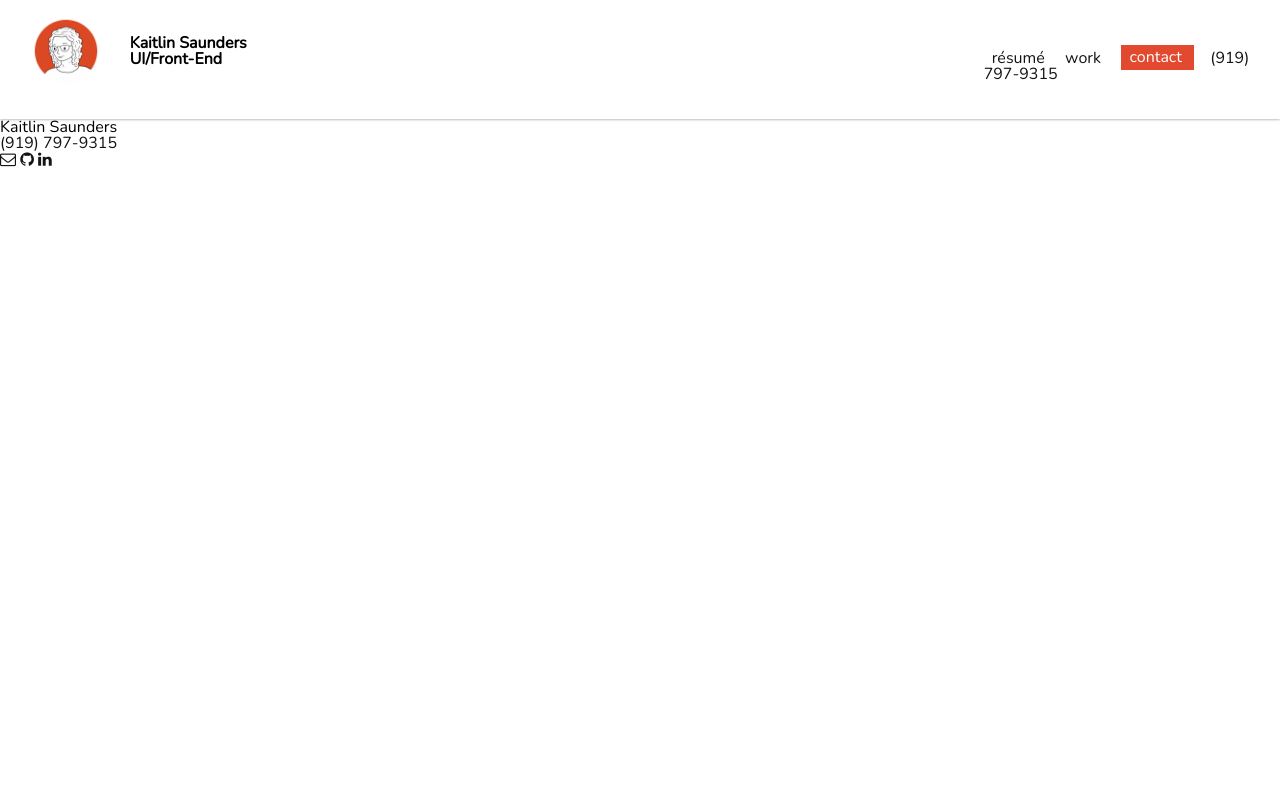
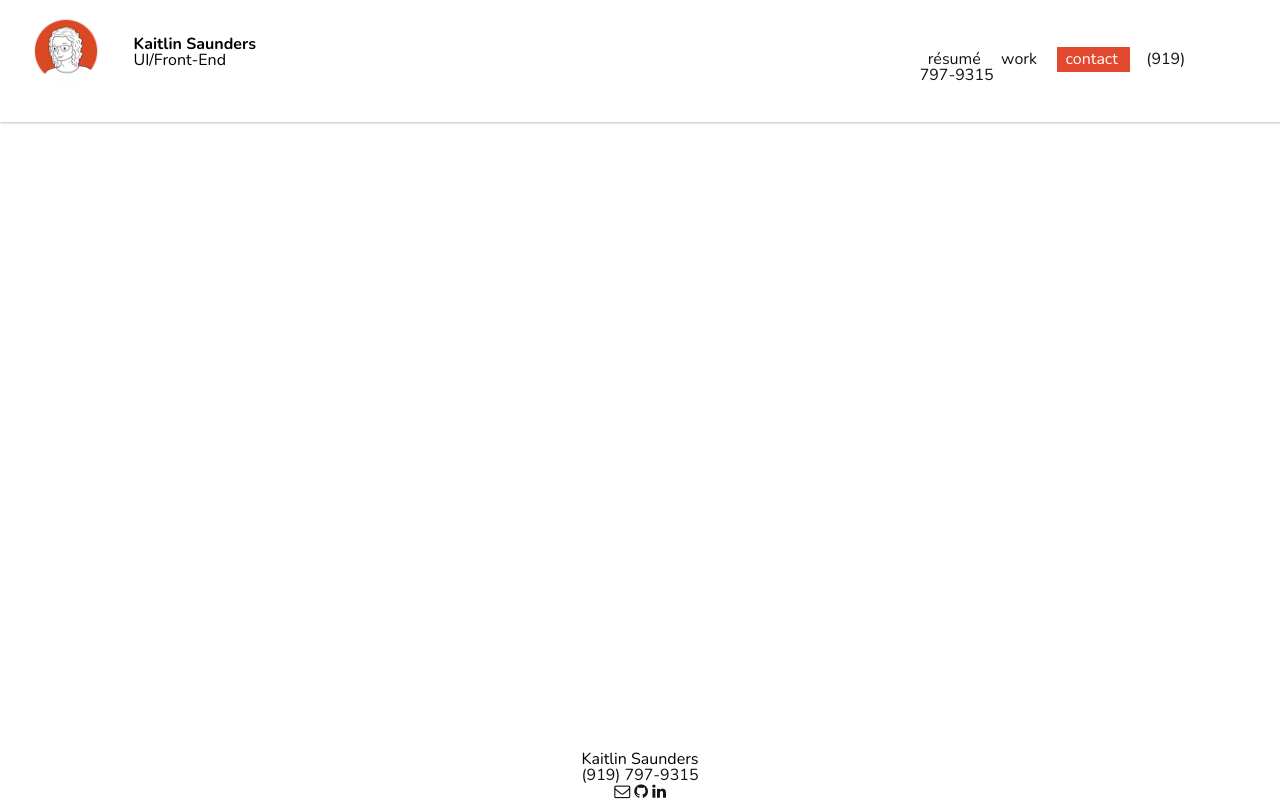
Before and after one commit to khsaunders/portfolio2.0, a plain HTML site: page index.html in a window 1280 px wide. Drawn offline with nearby package versions, Linux system fonts and the light colour scheme; some packages are replaced by stand-ins of ours.

Commit message:
Add changes to header and footer. Footer fixed at bottom; header fixed at top. Changes made to spacing to accomodate those two things

```diff
--- a/assets/css/styles.scss
+++ b/assets/css/styles.scss
@@ -20,10 +20,19 @@ body{
   }
 
 header{
+  width: 100%;
     overflow-x: hidden;
     overflow-y: hidden;
     box-shadow: 0 0 3px #888;
     padding: 1% 2%;
+    position: fixed;
+    margin: 0 auto;
+    #h1Name{
+      font-weight: 700;
+    }
+    #h3Desc{
+      font-weight: 400;
+    }
     .headerLefthandInfo{
       width: 18%;
       display: inline-block;
@@ -44,7 +53,7 @@ header{
     .headerNavLinks{
       position: relative;
       float: right;
-      margin: 3% 0 2% 0;
+      margin: 3% 9% 2% 0;
       font-color: $black;
       a{
           text-decoration: none;
@@ -64,6 +73,12 @@ header{
       }
     }
 }
+footer{
+  bottom: 0;
+  width: 100%;
+  position: fixed;
+  text-align: center;
+}
 }
 
 @import "partials/projectPages";
--- a/index.html
+++ b/index.html
@@ -6,7 +6,7 @@
     <title>Kaitlin Saunders</title>
     <link rel="stylesheet" href="https://cdnjs.cloudflare.com/ajax/libs/meyer-reset/2.0/reset.css">
     <link rel="stylesheet" href="https://cdnjs.cloudflare.com/ajax/libs/font-awesome/4.6.3/css/font-awesome.css">
-    <link href="https://fonts.googleapis.com/css?family=Nunito" rel="stylesheet">
+    <link href="https://fonts.googleapis.com/css?family=Nunito:400,700,800" rel="stylesheet">
     <link href="https://fonts.googleapis.com/css?family=Montserrat" rel="stylesheet">
     <link rel="stylesheet" href="assets/css/styles.css">
 </head>
@@ -20,10 +20,10 @@
         <!--name and basic info-->
         <ul class="headerName">
             <li>
-                <h1> Kaitlin Saunders </h1>
+                <h1 id="h1Name"> Kaitlin Saunders </h1>
             </li>
             <li>
-                <h3> UI/Front-End </h3>
+                <h3 id="h3Desc"> UI/Front-End </h3>
             </li>
           </div>
 
```
Also changed, not shown: assets/css/styles.css, assets/images/manOKSign.jpg (added), 3 other files.
